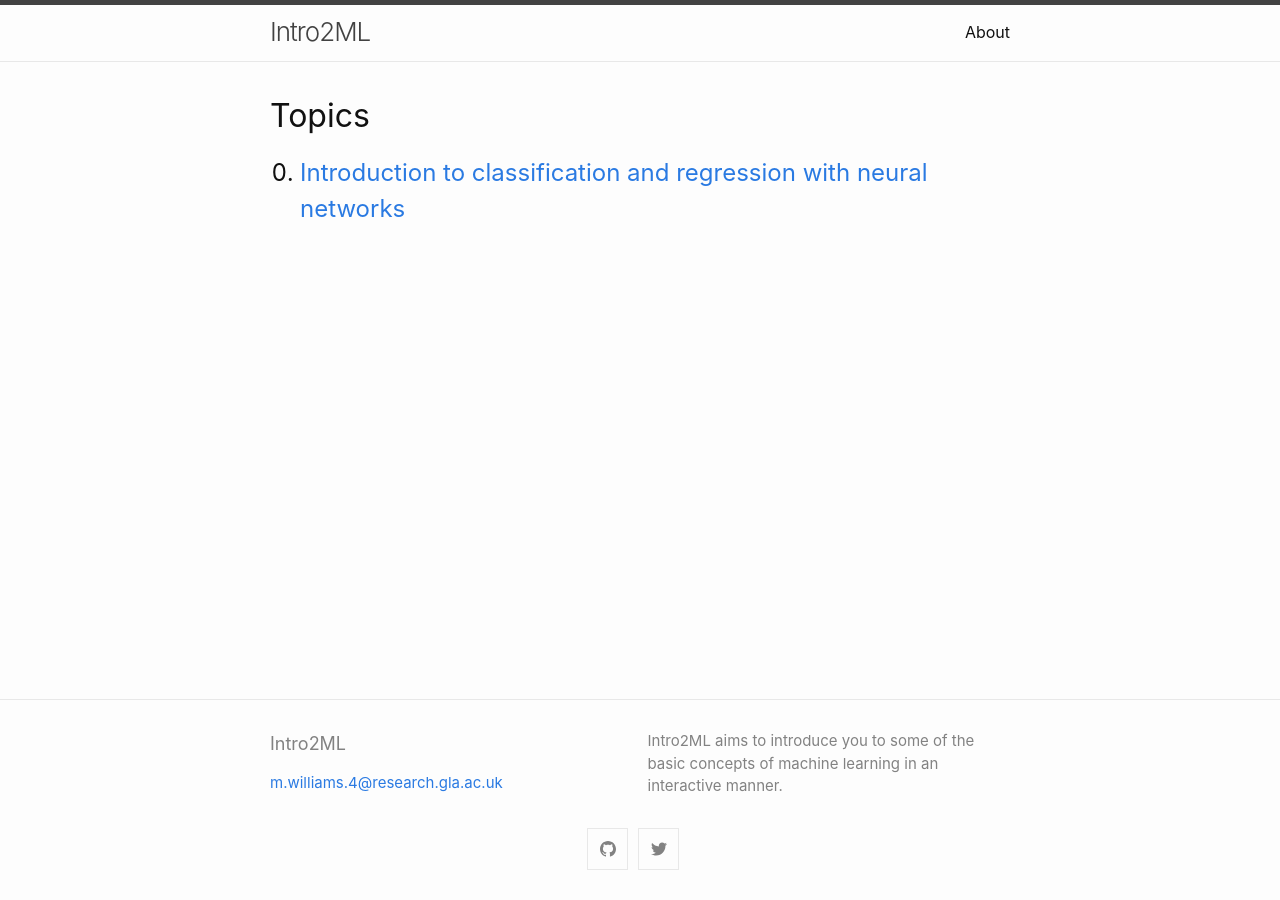
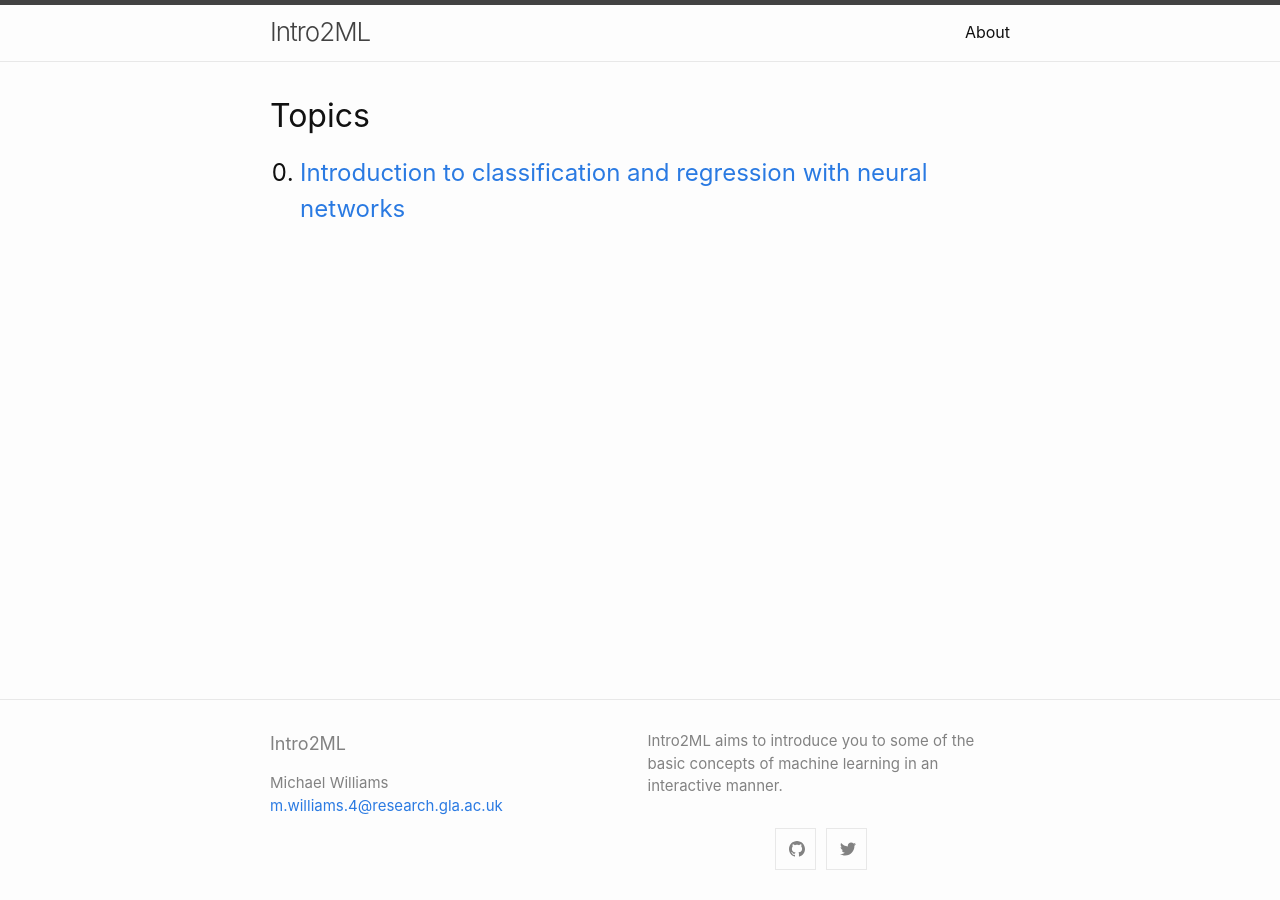
Before and after one commit to mj-will/intro2ml, a Jekyll site: the page built from docs/index.md, in a window 1280 px wide. Built offline with Jekyll 4.4.1, drawn with Linux system fonts in a browser that asks for light colours.

Commit message:
Small tweaks

```diff
--- a/docs/_config.yml
+++ b/docs/_config.yml
@@ -1,10 +1,12 @@
 title: Intro2ML
+author: Michael Williams
 email: m.williams.4@research.gla.ac.uk
 description: >- # this means to ignore newlines until "baseurl:"
   Intro2ML aims to introduce you to some of the basic concepts of machine learning
   in an interactive manner.
 baseurl: "/intro2ml" # the subpath of your site, e.g. /blog
 url: "https://mj-will.github.io" # the base hostname & protocol for your site, e.g. http://example.com
+show_excerpts: true
 
 # Build settings
 markdown: kramdown
@@ -25,3 +27,6 @@
 plugins:
   - jekyll-feed
   - jekyll-seo-tag
+
+kramdown:
+    math_engine: mathjax
```
